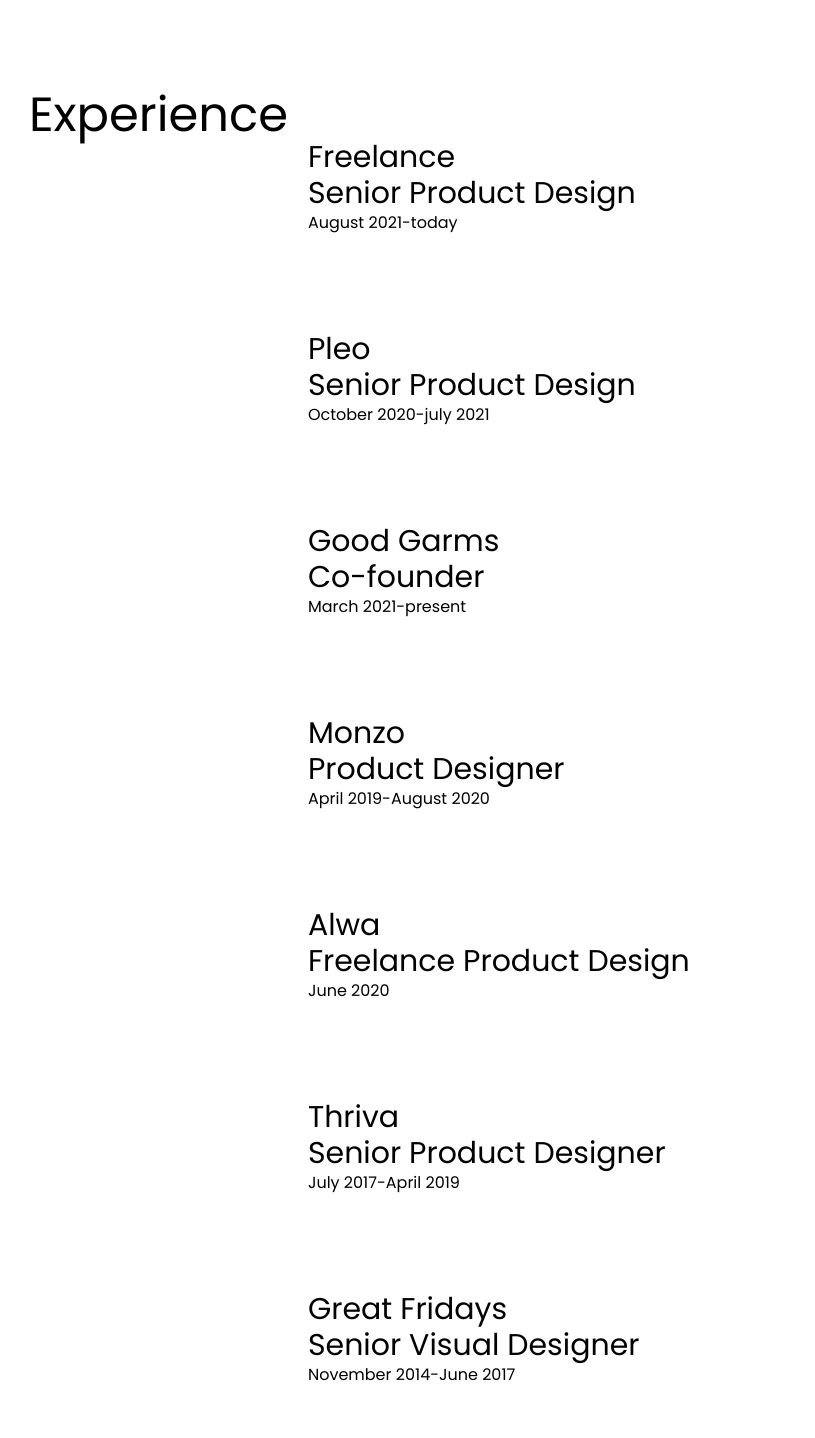
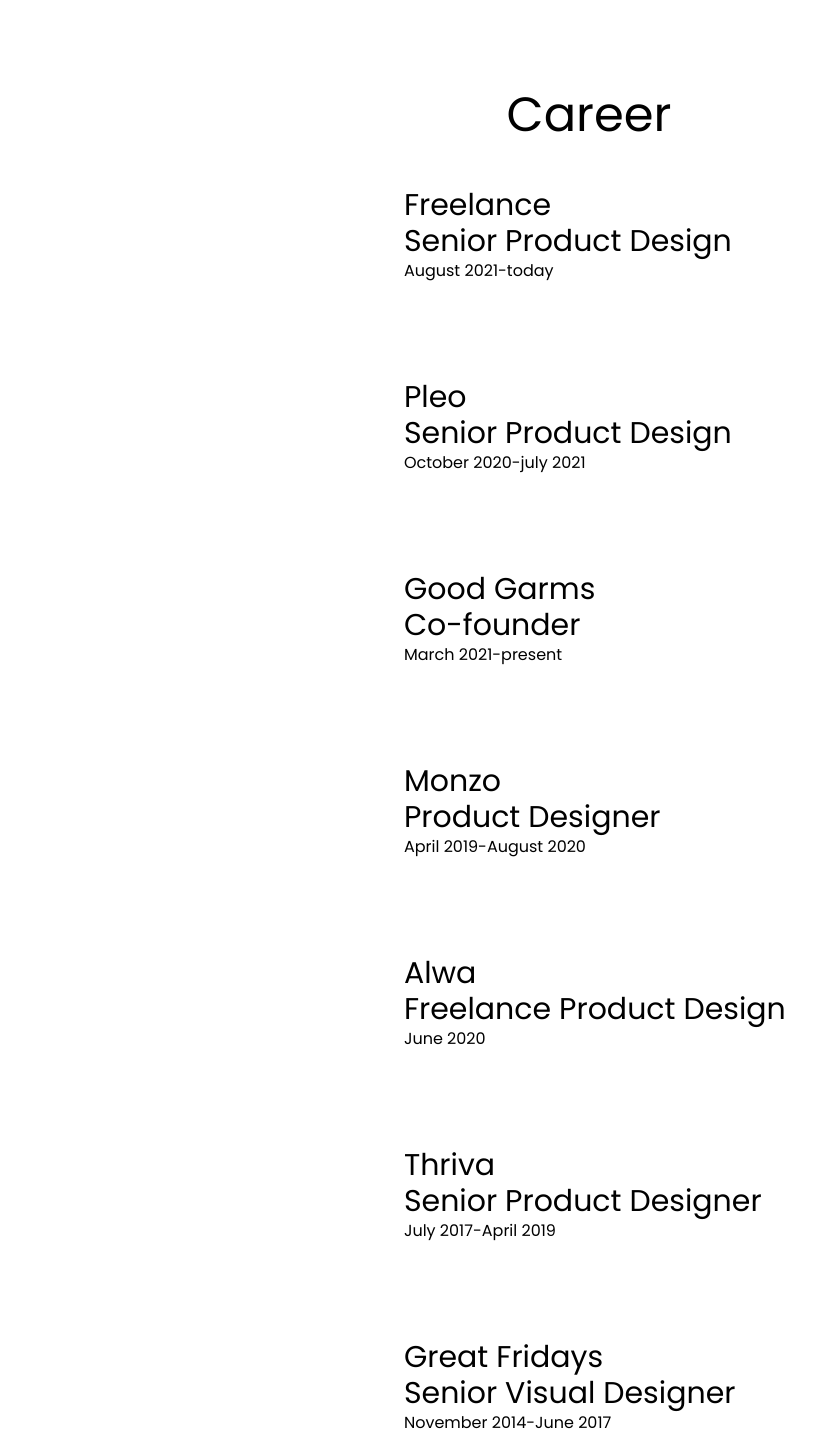
Before and after one commit to LDDeveloper/LDDeveloper, a website: page dist/index.html in a window 1280 px wide. Shown: the part 520-1958 px from the top of the page, without its empty margins (51-866 px from the left). Drawn offline with Linux system fonts and the light colour scheme.

Commit message:
added career part

```diff
--- a/dist/index.html
+++ b/dist/index.html
@@ -71,86 +71,111 @@
     </div>
   </section>
 
-  <div class=" relative inline-flex space-x-5 content-around p-20 justify-items-center">
-    <div class="text-5xl sticky top-1.5">
-      <h1>Experience</h1>
+  <div class=" relative block md:inline-flex space-x-5 content-around p-20 justify-items-center gap-4">
+    <div class="text-5xl sticky top-1">
+      <h1>Career</h1>
     </div>
     <div>
-      <article class="py-12 ">
+      <a href="">
+      <article class="py-12  bg-white rounded-lg    transition duration-500 ease-in-out transform hover:-translate-y-1 hover:scale-110  hover:bg-lime-300 ">
         <div>
           <h3 class="text-3xl">Freelance</h3>
           <h3 class="text-3xl">Senior Product Design</h3>
         </div>
         <p>August 2021-today</p>
+
       </article>
+    </a>
 
-      <article class="py-12">
+      <a href="">
+      <article class="py-12 bg-white transition duration-500 ease-in-out hover:translate-y-1 hover:scale-110 hover:bg-lime-300 rounded-lg">
         <div>
           <h3 class="text-3xl">Pleo</h3>
           <h3 class="text-3xl">Senior Product Design</h3>
         </div>
         <p>October 2020-july 2021</p>
       </article>
+    </a>
 
-      <article class="py-12">
+      <a href="">
+      <article class="py-12  bg-white transition duration-500 ease-in-out hover:translate-y-1 hover:scale-110 hover:bg-lime-300 rounded-lg">
         <div>
           <h3 class="text-3xl">Good Garms</h3>
           <h3 class="text-3xl">Co-founder</h3>
         </div>
         <p>March 2021-present</p>
       </article>
-      <article class="py-12">
+    </a>
+
+    <a href="">
+      <article class="py-12   bg-white transition duration-500 ease-in-out hover:translate-y-1 hover:scale-110 hover:bg-lime-300 rounded-lg">
         <div>
           <h3 class="text-3xl">Monzo</h3>
           <h3 class="text-3xl">Product Designer</h3>
         </div>
         <p>April 2019-August 2020</p>
       </article>
+    </a>
 
-      <article class="py-12">
+      <a href="">
+      <article class="py-12   bg-white transition duration-500 ease-in-out hover:translate-y-1 hover:scale-110 hover:bg-lime-300 rounded-lg">
         <div>
           <h3 class="text-3xl">Alwa</h3>
           <h3 class="text-3xl">Freelance Product Design</h3>
         </div>
         <p>June 2020</p>
       </article>
+    </a>
 
-      <article class="py-12">
+    <a href="">
+      <article class="py-12   bg-white transition duration-500 ease-in-out hover:translate-y-1 hover:scale-110 hover:bg-lime-300 rounded-lg">
         <div>
           <h3 class="text-3xl">Thriva</h3>
           <h3 class="text-3xl">Senior Product Designer</h3>
         </div>
         <p>July 2017-April 2019</p>
       </article>
+    </a>
 
-      <article class="py-12">
+
+    <a href="">
+      <article class="py-12   bg-white transition duration-500 ease-in-out hover:translate-y-1 hover:scale-110 hover:bg-lime-300 rounded-lg">
         <div>
           <h3 class="text-3xl">Great Fridays</h3>
           <h3 class="text-3xl">Senior Visual Designer</h3>
         </div>
         <p>November 2014-June 2017</p>
       </article>
+    </a>
 
-      <article class="py-12">
+    <a href="">
+      <article class="py-12   bg-white transition duration-500 ease-in-out hover:translate-y-1 hover:scale-110 hover:bg-lime-300 rounded-lg">
         <div>
           <h3 class="text-3xl">Morrison Digital</h3>
           <h3 class="text-3xl">Freelance Digital Designer</h3>
         </div>
         <p>July 2014-October 2014</p>
       </article>
+    </a>
 
-      <article class="py-12">
+    <a href="">
+      <article class="py-12   bg-white transition duration-500 ease-in-out hover:translate-y-1 hover:scale-110 hover:bg-lime-300 rounded-lg">
         <div>
           <h3 class="text-3xl">Firedog</h3>
           <h3 class="text-3xl">Junio Digital Designer</h3>
         </div>
         <p>October 2013-June 2014</p>
       </article>
+    </a>
 
 
       </article>
+
+
     </div>
   </div>
+
+
 
   <section>
     <div class="p-20 bg-blend-multiply">
```
Also changed, not shown: dist/output.css.
